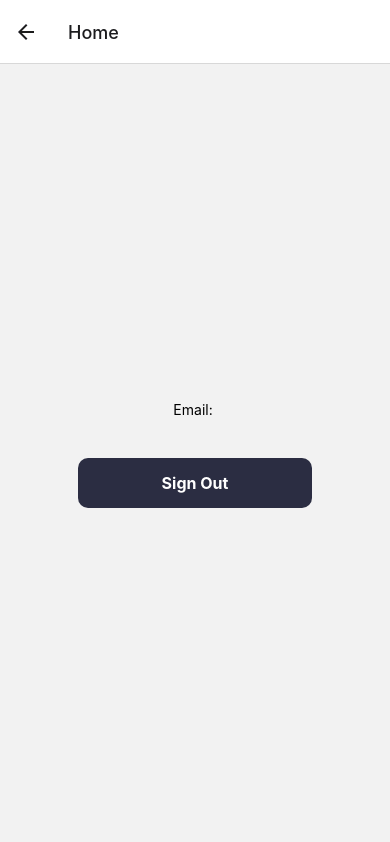
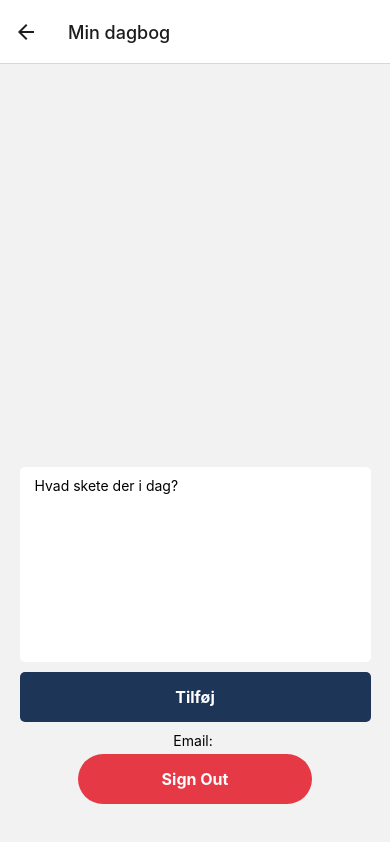
Before and after one commit to LudvigFaergemann/new-JournalApp, a React Native app: screen /Home in a window 390 px wide. Built offline with nearby package versions, Linux system fonts and the light colour scheme; no server answers; the database is empty.

Commit message:
show and add to list of journals

```diff
--- a/App.js
+++ b/App.js
@@ -17,7 +17,7 @@ export default function App() {
           name="Login"
           component={LoginScreen}
         />
-        <Stack.Screen name="Home" component={HomeScreen} />
+        <Stack.Screen options={{ title: 'Min dagbog'}}name="Home" component={HomeScreen} />
       </Stack.Navigator>
     </NavigationContainer>
   );
--- a/screens/HomeScreen.js
+++ b/screens/HomeScreen.js
@@ -1,10 +1,22 @@
 import { useNavigation } from "@react-navigation/core";
-import { StyleSheet, Text, View, TouchableOpacity } from "react-native";
-import React from "react";
+import { Dimensions, FlatList, Keyboard, StyleSheet, Text, TextInput, TouchableOpacity, TouchableWithoutFeedback, View } from "react-native";
+import React, { useState } from "react";
 import { auth } from "../services/firebase.js";
 import { signOut } from "firebase/auth";
+import { getFirestore, collection, query, orderBy, limit, addDoc, serverTimestamp } from "firebase/firestore";
+import app from "../services/firebase.js";
+import { useCollectionData } from "react-firebase-hooks/firestore";
+
+const screenWidth = Dimensions.get("window").width;
+
 const HomeScreen = () => {
+  // declare logic here
   const navigation = useNavigation();
+  const db = getFirestore(app);
+  const journalsRef = collection(db, "journals");
+  const journalsQuery = query(journalsRef, orderBy("createdAt"), limit(25));
+  const [journals] = useCollectionData(journalsQuery, { idField: "id" });
+  const [newJournalEntry, setNewJournalEntry] = useState("");
 
   const handleSignOut = () => {
     signOut(auth)
@@ -17,10 +29,27 @@ const HomeScreen = () => {
       });
   };
 
+  const addJournal = async () => {
+    if (newJournalEntry.trim() !== "") {
+      await addDoc(journalsRef, {
+        text: newJournalEntry,
+        createdAt: serverTimestamp(),
+        userId: auth.currentUser.uid,
+      });
+      setNewJournalEntry("");
+    }
+  };
+
+  // declare UI here
   return (
     <View style={styles.container}>
+      <FlatList data={journals} renderItem={({ item }) => <Text style={styles.journalItem}>{item.text}</Text>} keyExtractor={(journal) => journal.id} />
+      <TextInput style={styles.input} placeholder="Hvad skete der i dag?" value={newJournalEntry} onChangeText={(text) => setNewJournalEntry(text)} multiline={true} numberOfLines={5}></TextInput>
+      <TouchableOpacity onPress={addJournal} style={styles.button}>
+        <Text style={styles.buttonText}>Tilføj</Text>
+      </TouchableOpacity>
       <Text>Email: {auth.currentUser?.email}</Text>
-      <TouchableOpacity onPress={handleSignOut} style={styles.button}>
+      <TouchableOpacity onPress={handleSignOut} style={styles.signOutButton}>
         <Text style={styles.buttonText}>Sign Out</Text>
       </TouchableOpacity>
     </View>
@@ -36,17 +65,17 @@ const styles = StyleSheet.create({
     justifyContent: "center",
   },
   button: {
-    backgroundColor: "#2B2D42",
-    width: "60%",
+    backgroundColor: "#1D3557",
+    width: "90%",
     padding: 15,
-    borderRadius: 10,
+    borderRadius: 5,
     alignItems: "center",
-    marginTop: 40,
+    margin: 10,
   },
   buttonOutline: {
     backgroundColor: "white",
     marginTop: 5,
-    borderColor: "#2B2D42",
+    borderColor: "#1D3557",
     borderWidth: 2,
   },
   buttonText: {
@@ -54,4 +83,30 @@ const styles = StyleSheet.create({
     fontWeight: "700",
     fontSize: 16,
   },
+  input: {
+    backgroundColor: "white",
+    width: "90%",
+    height: "25%",
+    paddingHorizontal: 15,
+    paddingVertical: 10,
+    borderRadius: 5,
+    marginTop: 5,
+  },
+  journalItem: {
+    backgroundColor: "white",
+    color: "black",
+    width: screenWidth * 0.9,
+    paddingHorizontal: 15,
+    paddingVertical: 10,
+    marginTop: 5,
+  },
+  signOutButton: {
+    backgroundColor: "#E63946",
+    width: "60%",
+    padding: 15,
+    borderRadius: 50,
+    alignItems: "center",
+    marginBottom: 40,
+    marginTop: 5,
+  },
 });
--- a/screens/LoginScreen.js
+++ b/screens/LoginScreen.js
@@ -115,7 +115,7 @@ const styles = StyleSheet.create({
     marginTop: 40,
   },
   button: {
-    backgroundColor: "#2B2D42",
+    backgroundColor: "#1D3557",
     width: "100%",
     padding: 15,
     borderRadius: 10,
@@ -124,7 +124,7 @@ const styles = StyleSheet.create({
   buttonOutline: {
     backgroundColor: "white",
     marginTop: 5,
-    borderColor: "#2B2D42",
+    borderColor: "#1D3557",
     borderWidth: 2,
   },
   buttonText: {
@@ -133,7 +133,7 @@ const styles = StyleSheet.create({
     fontSize: 16,
   },
   buttonOutlineText: {
-    color: "#2B2D42",
+    color: "#1D3557",
     alignItems: "center",
     fontWeight: "700",
     fontSize: 16,
```
Also changed, not shown: services/database.js (deleted, +0 -29 lines).
